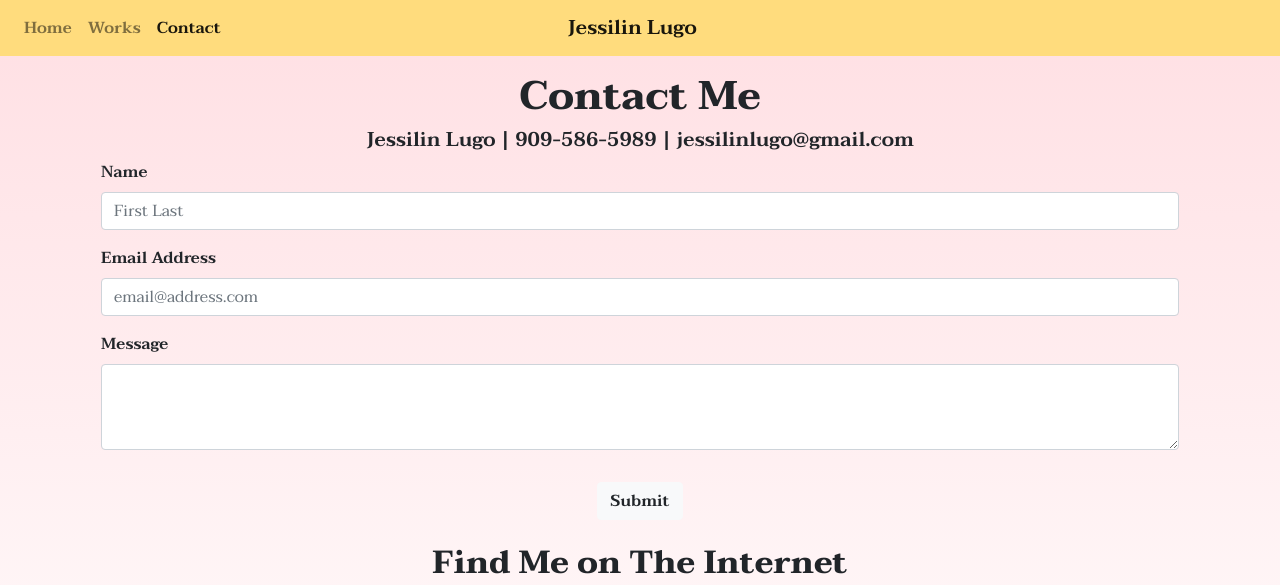
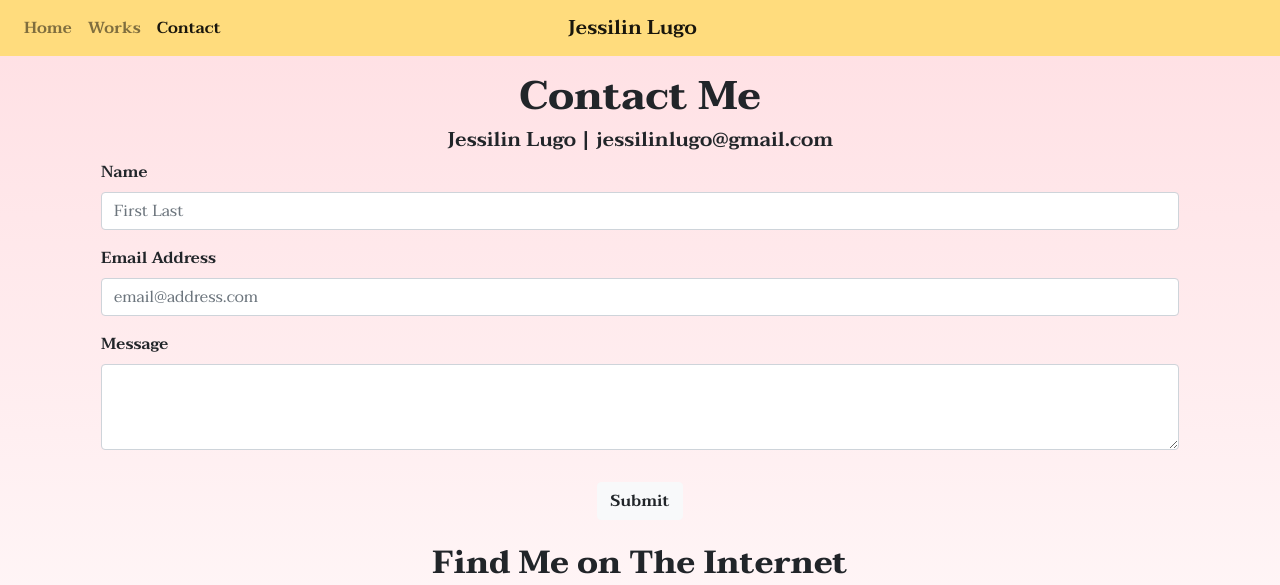
Before and after one commit to jessilinlugo/Portfolio, a plain HTML site: page contact.html in a window 1280 px wide. Shown: the top 585 px of the page. Drawn offline with nearby package versions, Linux system fonts and the light colour scheme.

Commit message:
updated contact page

```diff
--- a/contact.html
+++ b/contact.html
@@ -72,7 +72,7 @@
         crossorigin="anonymous"></script>
 
 
-        <h5 class="contactInfo">Jessilin Lugo | 909-586-5989 | jessilinlugo@gmail.com</h5>
+        <h5 class="contactInfo">Jessilin Lugo | jessilinlugo@gmail.com</h5>
       <!-- Contact form begins-->
 
       <form>
```
Also changed, not shown: index.html (+2 -2 lines).
